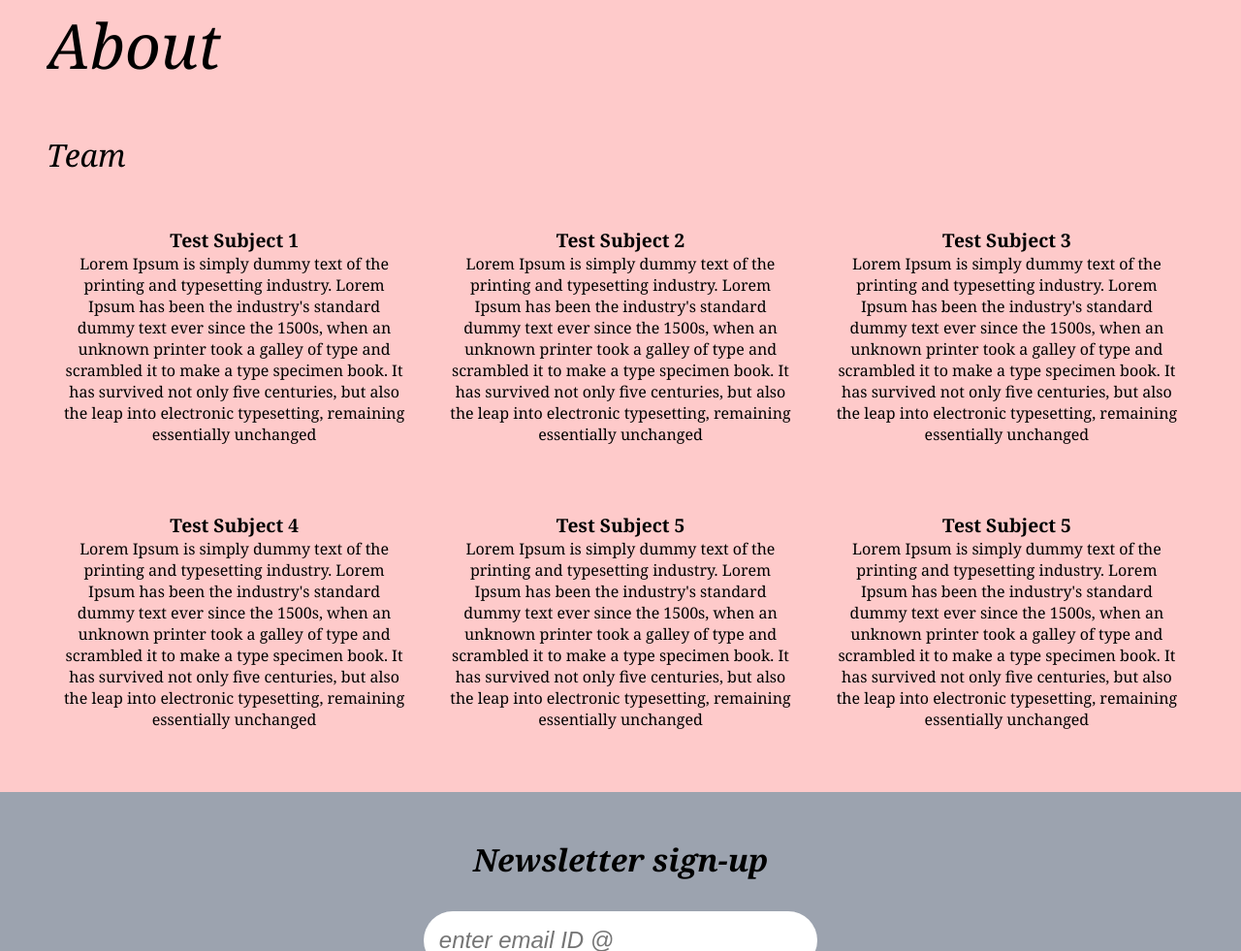
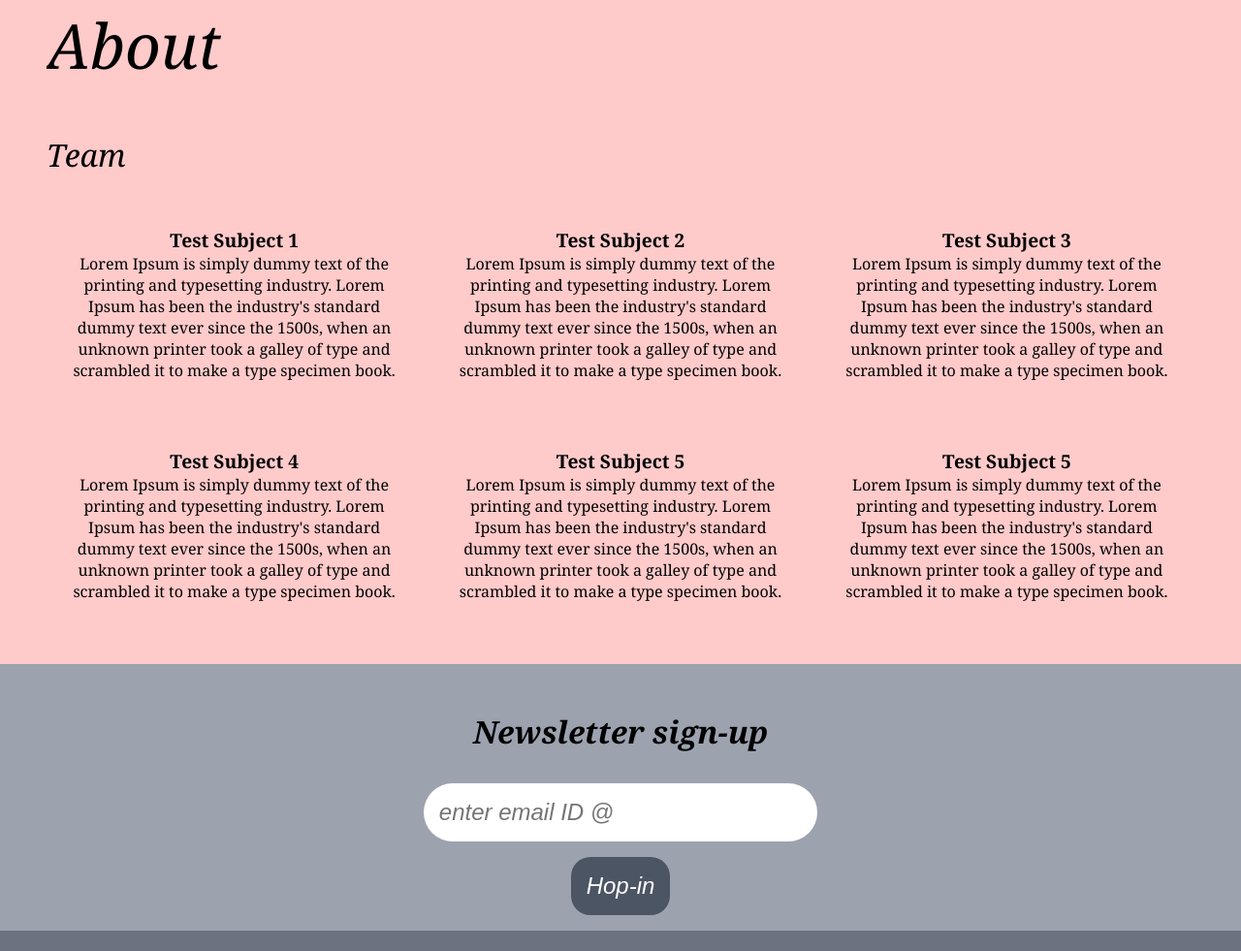
Before and after one commit to Anish-JS/website_beta, a plain HTML site: page index.html in a window 1280 px wide. Shown: the part 2413-3394 px from the top of the page at 97% size. Drawn offline with Linux system fonts and the light colour scheme; grey boxes are pictures that could not be loaded.

Commit message:
update: profiles

```diff
--- a/index.html
+++ b/index.html
@@ -99,8 +99,7 @@
             <div class="name">Test Subject 1</div>
             <div class="member-details">Lorem Ipsum is simply dummy text of the printing and typesetting industry. Lorem
               Ipsum has been the industry's standard dummy text ever since the 1500s, when an unknown printer took a
-              galley of type and scrambled it to make a type specimen book. It has survived not only five centuries, but
-              also the leap into electronic typesetting, remaining essentially unchanged</div>
+              galley of type and scrambled it to make a type specimen book.</div>
           </div>
         </div>
         <div class="member">
@@ -109,8 +108,7 @@
             <div class="name">Test Subject 2</div>
             <div class="member-details">Lorem Ipsum is simply dummy text of the printing and typesetting industry. Lorem
               Ipsum has been the industry's standard dummy text ever since the 1500s, when an unknown printer took a
-              galley of type and scrambled it to make a type specimen book. It has survived not only five centuries, but
-              also the leap into electronic typesetting, remaining essentially unchanged</div>
+              galley of type and scrambled it to make a type specimen book. </div>
           </div>
         </div>
         <div class="member">
@@ -119,8 +117,7 @@
             <div class="name">Test Subject 3</div>
             <div class="member-details">Lorem Ipsum is simply dummy text of the printing and typesetting industry. Lorem
               Ipsum has been the industry's standard dummy text ever since the 1500s, when an unknown printer took a
-              galley of type and scrambled it to make a type specimen book. It has survived not only five centuries, but
-              also the leap into electronic typesetting, remaining essentially unchanged</div>
+              galley of type and scrambled it to make a type specimen book. </div>
           </div>
         </div>
         <div class="member">
@@ -129,8 +126,7 @@
             <div class="name">Test Subject 4</div>
             <div class="member-details">Lorem Ipsum is simply dummy text of the printing and typesetting industry. Lorem
               Ipsum has been the industry's standard dummy text ever since the 1500s, when an unknown printer took a
-              galley of type and scrambled it to make a type specimen book. It has survived not only five centuries, but
-              also the leap into electronic typesetting, remaining essentially unchanged</div>
+              galley of type and scrambled it to make a type specimen book.</div>
           </div>
         </div>
         <div class="member">
@@ -139,8 +135,7 @@
             <div class="name">Test Subject 5</div>
             <div class="member-details">Lorem Ipsum is simply dummy text of the printing and typesetting industry. Lorem
               Ipsum has been the industry's standard dummy text ever since the 1500s, when an unknown printer took a
-              galley of type and scrambled it to make a type specimen book. It has survived not only five centuries, but
-              also the leap into electronic typesetting, remaining essentially unchanged</div>
+              galley of type and scrambled it to make a type specimen book.</div>
           </div>
         </div>
         <div class="member">
@@ -149,8 +144,7 @@
             <div class="name">Test Subject 5</div>
             <div class="member-details">Lorem Ipsum is simply dummy text of the printing and typesetting industry. Lorem
               Ipsum has been the industry's standard dummy text ever since the 1500s, when an unknown printer took a
-              galley of type and scrambled it to make a type specimen book. It has survived not only five centuries, but
-              also the leap into electronic typesetting, remaining essentially unchanged</div>
+              galley of type and scrambled it to make a type specimen book. </div>
           </div>
         </div>
       </div>
--- a/styles.css
+++ b/styles.css
@@ -133,8 +133,14 @@ hr {
 .services a:hover {
   background-color: crimson;
 }
+.member-img {
+  height: 10rem;
+  margin: 1rem;
+  border-radius: 50%;
+  visibility: hidden;
+}
 
-@media (min-width: 600px) {
+@media (min-width: 700px) {
   .hidden {
     visibility: visible;
   }
@@ -169,6 +175,13 @@ hr {
   }
   .content {
     width: 70%;
+  }
+
+  .member-img {
+    height: 10rem;
+    margin: 1rem;
+    border-radius: 50%;
+    visibility: visible;
   }
 }
 
@@ -266,7 +279,7 @@ i {
 
 .members-list {
   display: flex;
-  flex: 1;
+  flex: 2;
   flex-wrap: wrap;
   justify-content: space-between;
   align-items: center;
@@ -282,9 +295,3 @@ i {
   font-size: 1.2rem;
   font-weight: bold;
 }
-
-.member-img {
-  height: 10rem;
-  margin: 1rem;
-  border-radius: 50%;
-}
```
